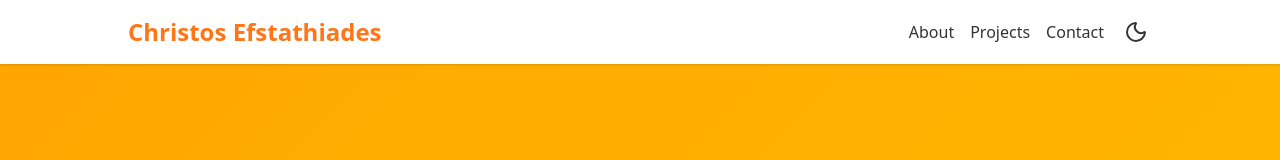
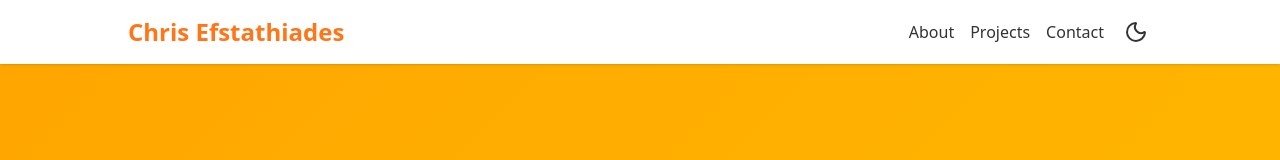
Before and after one commit to ChristosEfstathiades/Portfolio, a React (Vite) app: page / in a window 1280 px wide. Shown: the top 160 px of the page. Built offline with nearby package versions, Linux system fonts and the light colour scheme.

Commit message:
christos to chris in navbar

```diff
--- a/src/components/layouts/navigation.tsx
+++ b/src/components/layouts/navigation.tsx
@@ -19,7 +19,7 @@ export default function Navigation() {
                     href="#"
                     className="text-orange-primary font-semibold text-xl sm:text-2xl"
                 >
-                    Christos Efstathiades
+                    Chris Efstathiades
                 </a>
                 <nav>
                     <ul className="sm:flex space-x-4 hidden sm:items-center">
```
